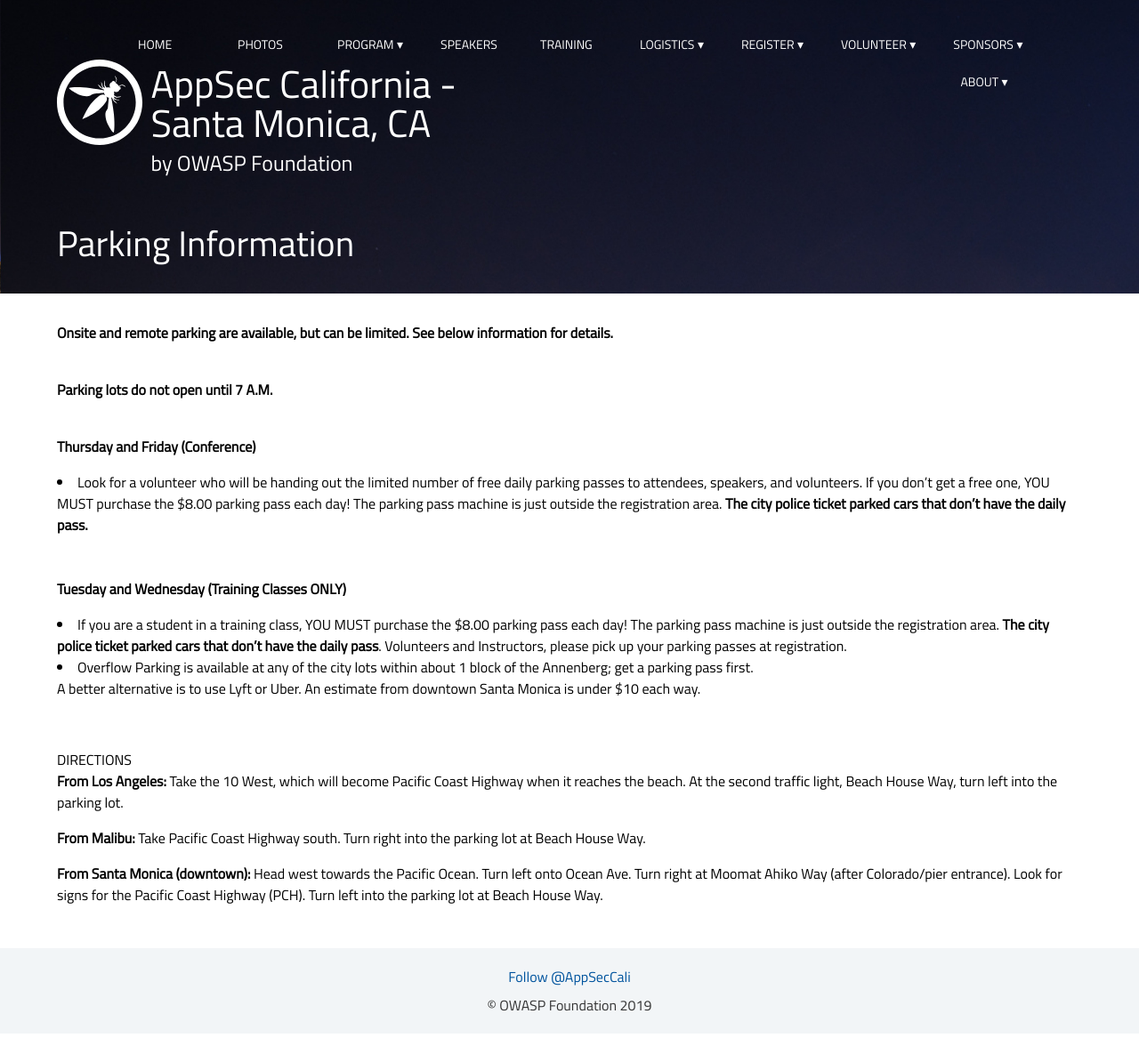
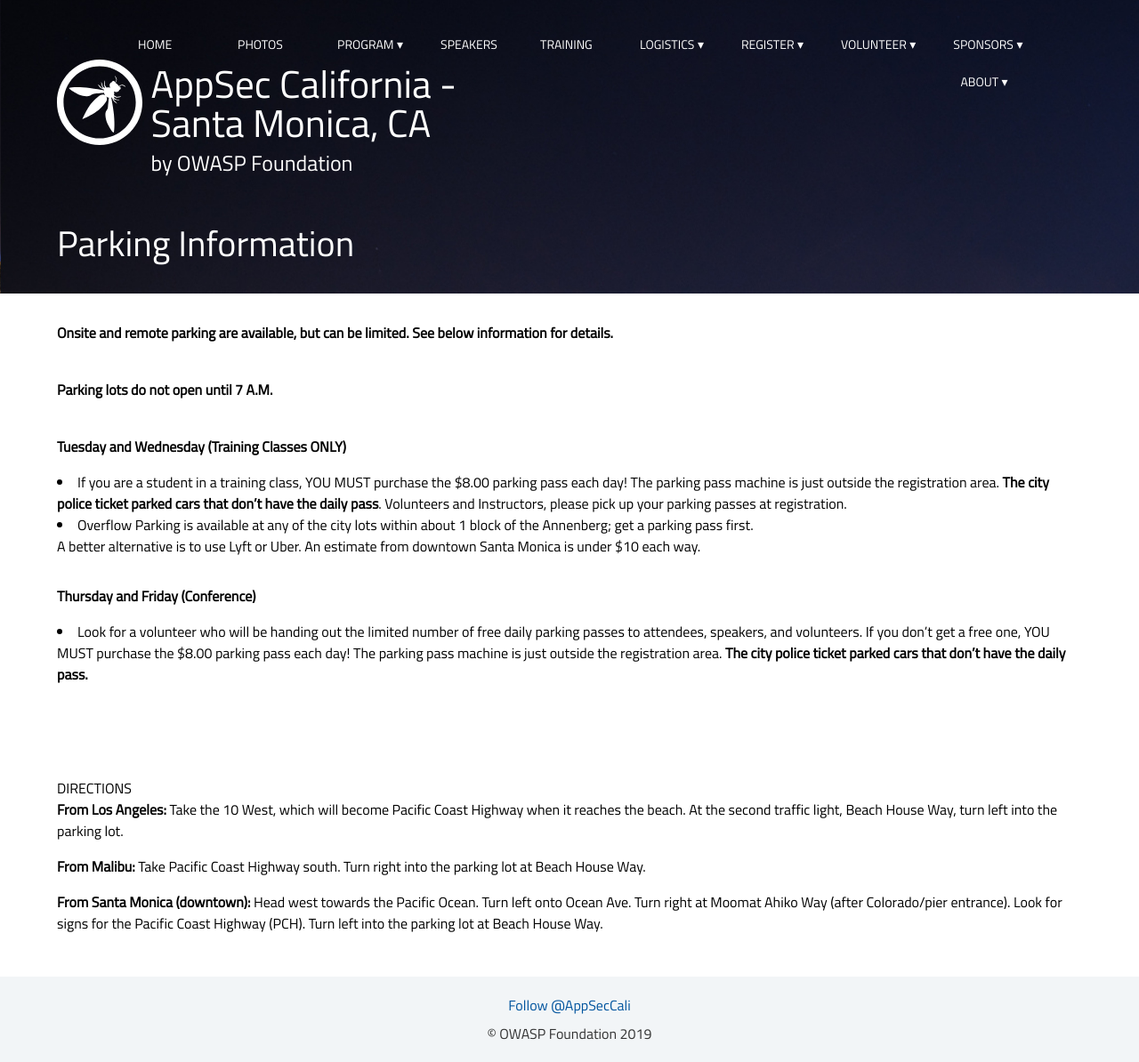
Before and after one commit to OWASP/2020-appseccalifornia, a Jekyll site: the page built from parking/index.html, in a window 1280 px wide. Shown: the whole page at 89% size. Built offline with Jekyll 4.4.1, drawn with Linux system fonts in a browser that asks for light colours; some web fonts are replaced; comment, search, counter and statistics services are not loaded; before the commit the page ends 1162 px from its top, so only the background shows below that.

Commit message:
reorg parking page ahead of update

```diff
--- a/parking/index.html
+++ b/parking/index.html
@@ -8,13 +8,15 @@
 <br>
 <p><b>Parking lots do not open until 7 A.M.</b></p>
 <br>
+<p> <span style="font-weight: 400;"><strong>Tuesday and Wednesday (Training Classes ONLY)</strong></span></li>
+<li style="font-weight: 400;"><span style="font-weight: 400;">If you are a student in a training class, YOU MUST purchase the $8.00 parking pass each day!  The parking pass machine is just outside the registration area.</span><b> The city police ticket parked cars that don’t have the daily pass</b><span style="font-weight: 400;">.  Volunteers and Instructors, please pick up your parking passes at registration.</span></li>
+<li style="font-weight: 400;"><span style="font-weight: 400;">Overflow Parking is available at any of the city lots within about 1 block of the Annenberg; get a parking pass first.</span></li>
+<p>A better alternative is to use Lyft or Uber. An estimate from downtown Santa Monica is under $10 each way.</p>
+<p>
 <p> 	<span style="font-weight: 400;"><strong>Thursday and Friday (Conference)</strong></span></li>
 <li style="font-weight: 400;"><span style="font-weight: 400;">Look for a volunteer who will be handing out the limited number of free daily parking passes to attendees, speakers, and volunteers.  If you don’t get a free one, YOU MUST purchase the $8.00 parking pass each day! The parking pass machine is just outside the registration area. </span><b><i>The city police ticket parked cars that don’t have the daily pass.</i></b></li>
 <p></br><br />
- 	<span style="font-weight: 400;"><strong>Tuesday and Wednesday (Training Classes ONLY)</strong></span></li>
-<li style="font-weight: 400;"><span style="font-weight: 400;">If you are a student in a training class, YOU MUST purchase the $8.00 parking pass each day!  The parking pass machine is just outside the registration area.</span><b> The city police ticket parked cars that don’t have the daily pass</b><span style="font-weight: 400;">.  Volunteers and Instructors, please pick up your parking passes at registration.</span></li>
-<li style="font-weight: 400;"><span style="font-weight: 400;">Overflow Parking is available at any of the city lots within about 1 block of the Annenberg; get a parking pass first.</span></li>
-<p>A better alternative is to use Lyft or Uber. An estimate from downtown Santa Monica is under $10 each way.</p>
+
 <p>&nbsp;</p>
 <h5>DIRECTIONS</h5>
 <p><em><strong>From Los Angeles:</strong></em> Take the 10 West, which will become Pacific Coast Highway when it reaches the beach. At the second traffic light, Beach House Way, turn left into the parking lot.</p>
```
